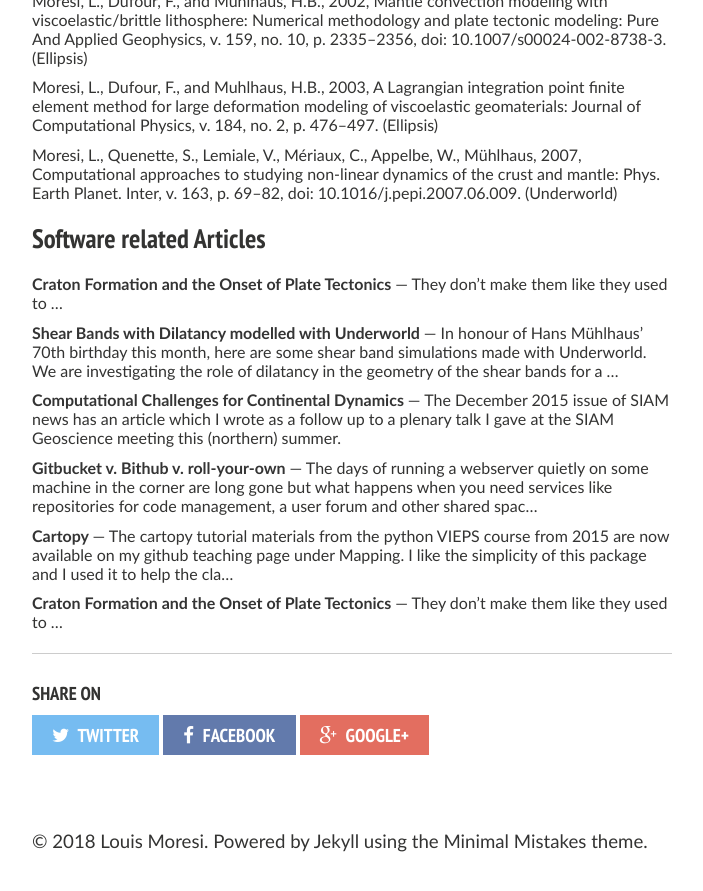
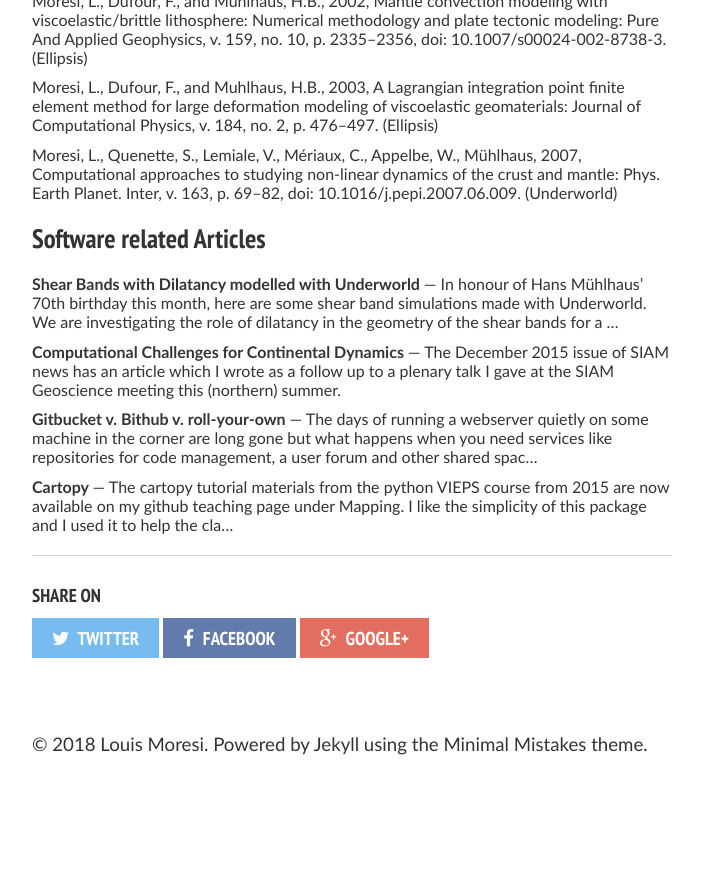
Before and after one commit to lmoresi/lmoresi.github.io, a Jekyll site: the page built from pages/Software/index.md, in a window 1280 px wide and 900 px high, scrolled down 1988 px. Shown: the top 891 px of the window, without its empty margins (288-991 px from the left). Built offline with Jekyll 4.4.1, drawn with Linux system fonts in a browser that asks for light colours; nearby versions of some CDN libraries; after the commit the page ends 2791 px from its top, so only the background shows below that.

Commit message:
Hiding posts from software section

```diff
--- a/pages/Software/index.md
+++ b/pages/Software/index.md
@@ -46,14 +46,16 @@ Moresi, L., Quenette, S., Lemiale, V., Mériaux, C., Appelbe, W., Mühlhaus, 200
 ## Software related Articles
 
 {% for category in site.categories %}
-{% if category[0] == 'underworld' or category[0] == 'geodynamics' or category[0] == 'badlands' or category[0] =='software' %}
+{% if category[0] == 'underworld' or category[0] == 'geodynamics' or category[0] == 'badlands' or category[0] =='software' category[0] =='quagmire' %}
 
 {% for posts in {{category }} %}
  {% for post in posts %}
+ {% unless post.hidden %}
   {% if post.title %}
   <b> <a href="{{ post.url }}">{{ post.title }}</a> </b> &mdash; {{ post.excerpt | strip_html | truncate: 200 }}
 
   {% endif %}
+  {% endunless %}
  {% endfor %}
 {% endfor %}
 
```
